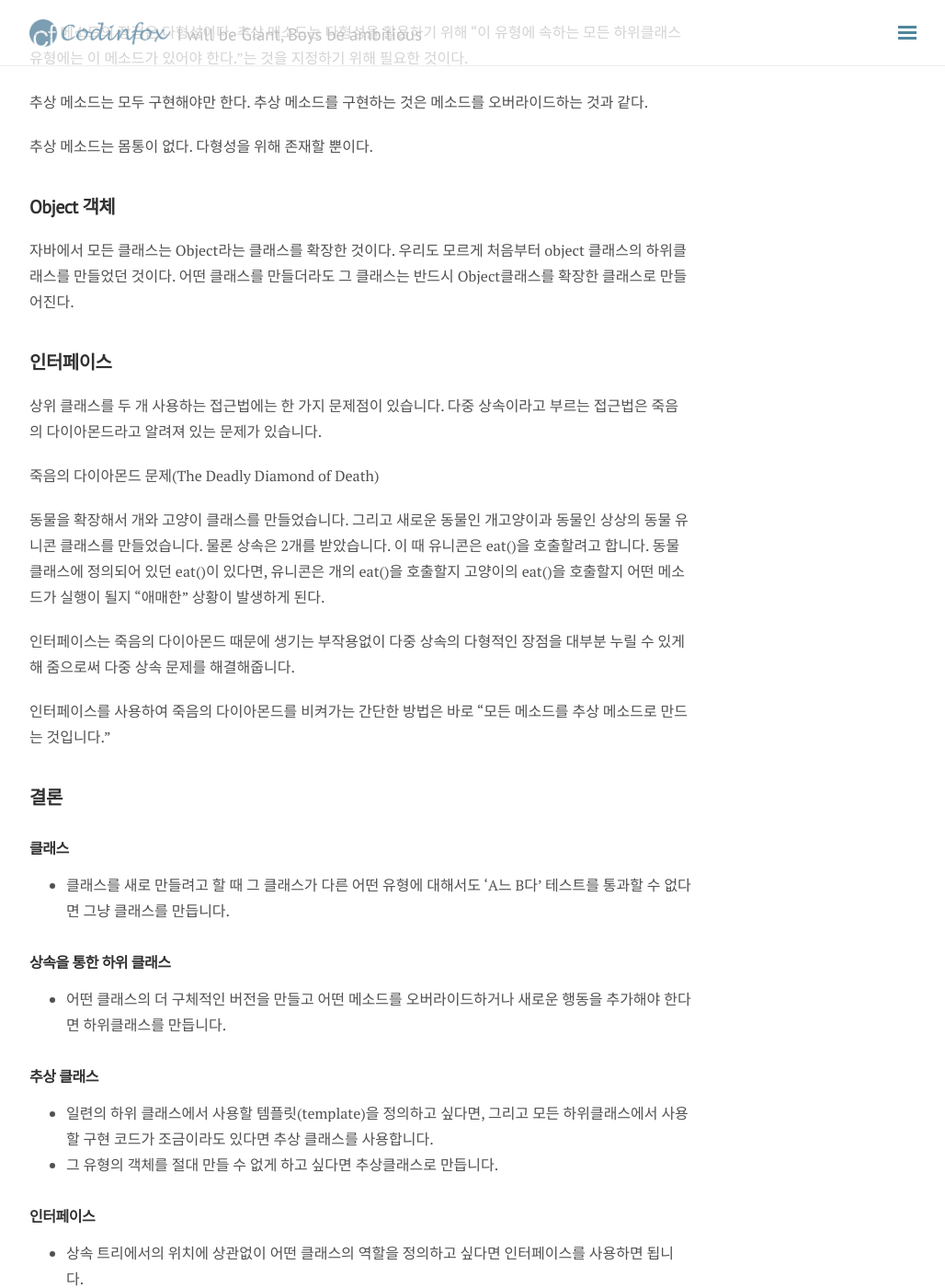
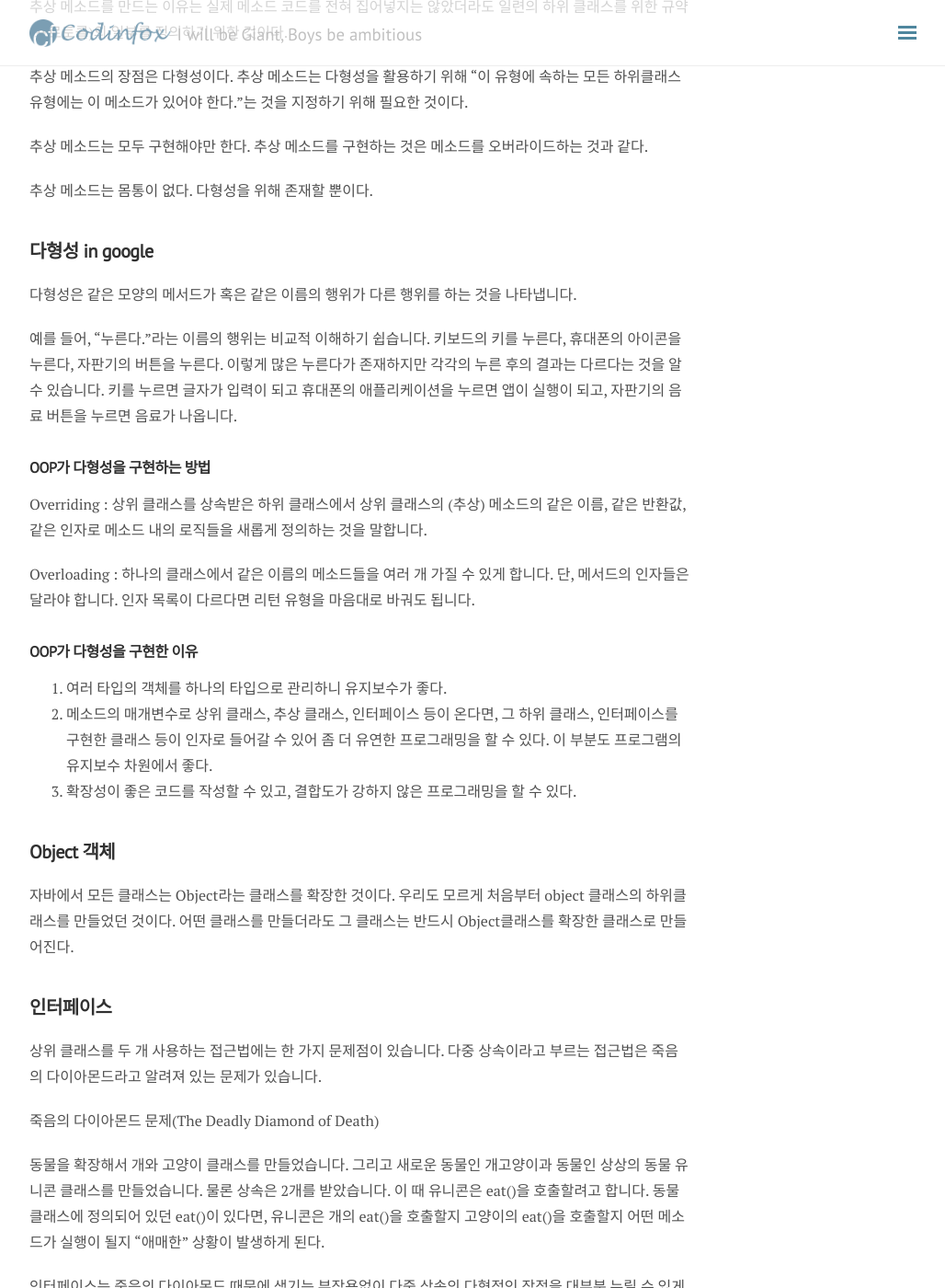
Before and after one commit to masinogns/masinogns.github.com, a Jekyll site: the page built from _posts/2017-08-13-interface-abstract.md, in a window 1280 px wide and 1400 px high, scrolled down 4498 px. Shown: the whole window at 92% size, without its empty margins (248-1276 px from the left). Built offline with Jekyll 4.4.1, drawn with Linux system fonts in a browser that asks for light colours; nearby versions of some CDN libraries; comment, search, counter and statistics services are not loaded; some of the changed text lies outside the part shown.

Commit message:
다형성 구현하는 방법, 인터페이스의 장점 추가. 어떨 때 추상 클래스를 사용해야하고 어떨 때 인터페이스를 사용해야하는지 생각해보아야 한다.

```diff
--- a/_posts/2017-08-13-interface-abstract.md
+++ b/_posts/2017-08-13-interface-abstract.md
@@ -137,6 +137,8 @@
 
 ## 다형성
 
+다형성이란 하나의 메소드나 클래스가 있을 때 이것들이 다양한 방법으로 동작하는 것을 의미한다.
+
 다형성을 제대로 사용하려면 인터페이스가 필요하다.
 
 코드의 융통성과 확장성은 간단한 상속을 뛰어넘어 인터페이스 규격을 설계하고 코딩하는 것을 통해서만 얻을 수 있다.
@@ -171,6 +173,25 @@
 
 추상 메소드는 몸통이 없다. 다형성을 위해 존재할 뿐이다.
 
+## 다형성 in google
+
+다형성은 같은 모양의 메서드가 혹은 같은 이름의 행위가 다른 행위를 하는 것을 나타냅니다.
+
+예를 들어, "누른다."라는 이름의 행위는 비교적 이해하기 쉽습니다. 키보드의 키를 누른다, 휴대폰의 아이콘을 누른다, 자판기의 버튼을 누른다.
+이렇게 많은 누른다가 존재하지만 각각의 누른 후의 결과는 다르다는 것을 알 수 있습니다. 키를 누르면 글자가 입력이 되고 휴대폰의 애플리케이션을 누르면 앱이 실행이 되고, 자판기의 음료 버튼을 누르면 음료가 나옵니다.
+
+#### OOP가 다형성을 구현하는 방법
+
+Overriding : 상위 클래스를 상속받은 하위 클래스에서 상위 클래스의 (추상) 메소드의 같은 이름, 같은 반환값, 같은 인자로 메소드 내의 로직들을 새롭게 정의하는 것을 말합니다.
+
+Overloading : 하나의 클래스에서 같은 이름의 메소드들을 여러 개 가질 수 있게 합니다. 단, 메서드의 인자들은 달라야 합니다. 인자 목록이 다르다면 리턴 유형을 마음대로 바궈도 됩니다.
+
+#### OOP가 다형성을 구현한 이유
+
+1. 여러 타입의 객체를 하나의 타입으로 관리하니 유지보수가 좋다.
+2. 메소드의 매개변수로 상위 클래스, 추상 클래스, 인터페이스 등이 온다면, 그 하위 클래스, 인터페이스를 구현한 클래스 등이 인자로 들어갈 수 있어 좀 더 유연한 프로그래밍을 할 수 있다. 이 부분도 프로그램의 유지보수 차원에서 좋다.
+3. 확장성이 좋은 코드를 작성할 수 있고, 결합도가 강하지 않은 프로그래밍을 할 수 있다.
+
 ## Object 객체
 
 자바에서 모든 클래스는 Object라는 클래스를 확장한 것이다.
@@ -193,6 +214,26 @@
 인터페이스를 사용하여 죽음의 다이아몬드를 비켜가는 간단한 방법은 바로
 "모든 메소드를 추상 메소드로 만드는 것입니다."
 
+#### 인터페이스 in google
+
+인터페이스와 추상클래스의 차이
+1. 추상클래스는 구현된 메소드를 포함할 수 있고 인터페이스는 그렇지 못하다
+2. 추상클래스로 정의된 타입을 구현하는 클래스는 반드시 추상클래스의 하위 클래스가 되어야 한다.
+이와 달리 인터페이스를 구현하는 클래스의 경우는, 인터페이스에 정의된 모든 메소드를 구현하고 인터페이스 구현 계약을 지키면 된다.
+이건 클래스 상속과는 무관하다.
+
+인터페이스의 장점
+1. 개발 시간을 단축시킬 수 있다.
+양쪽에서 동시에 개발을 진행할 수 있다.
+
+2. 표준화가 가능하다.
+프로젝트의 기본 틀을 인터페이스로 작성한다.
+그 후 개발자들에게 인터페이스를 구현하여 프로그램을 작성하도록 함으로써 보다 일관되고 정형화된 프로그램의 개발이 가능하다.
+
+3. 서로 관계없는 클래스들에게 관계를 맺어 줄 수 있다.
+4. 독립적인 프로그래밍이 가능하다.
+클래스의 선언과 구현을 분리시킬 수 있기 때문에 실제 구현에 독립적인 프로그램을 작성하는 것이 가능하다.
+
 ## 결론
 
 ### 클래스
```
